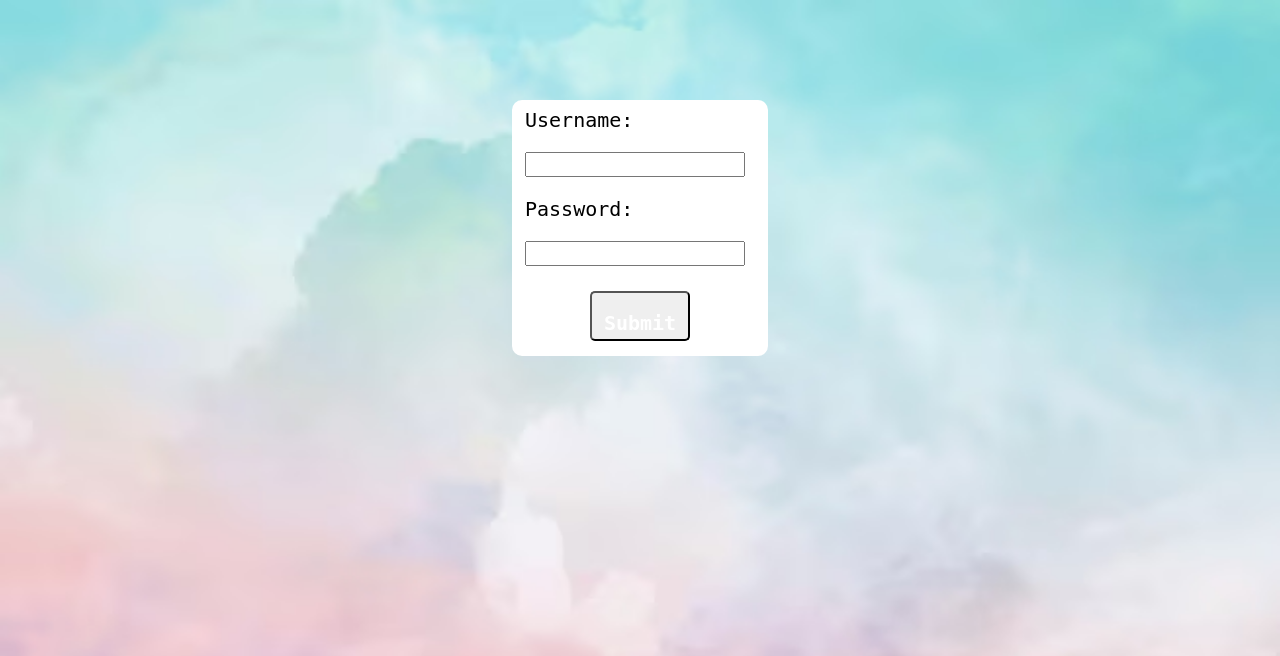
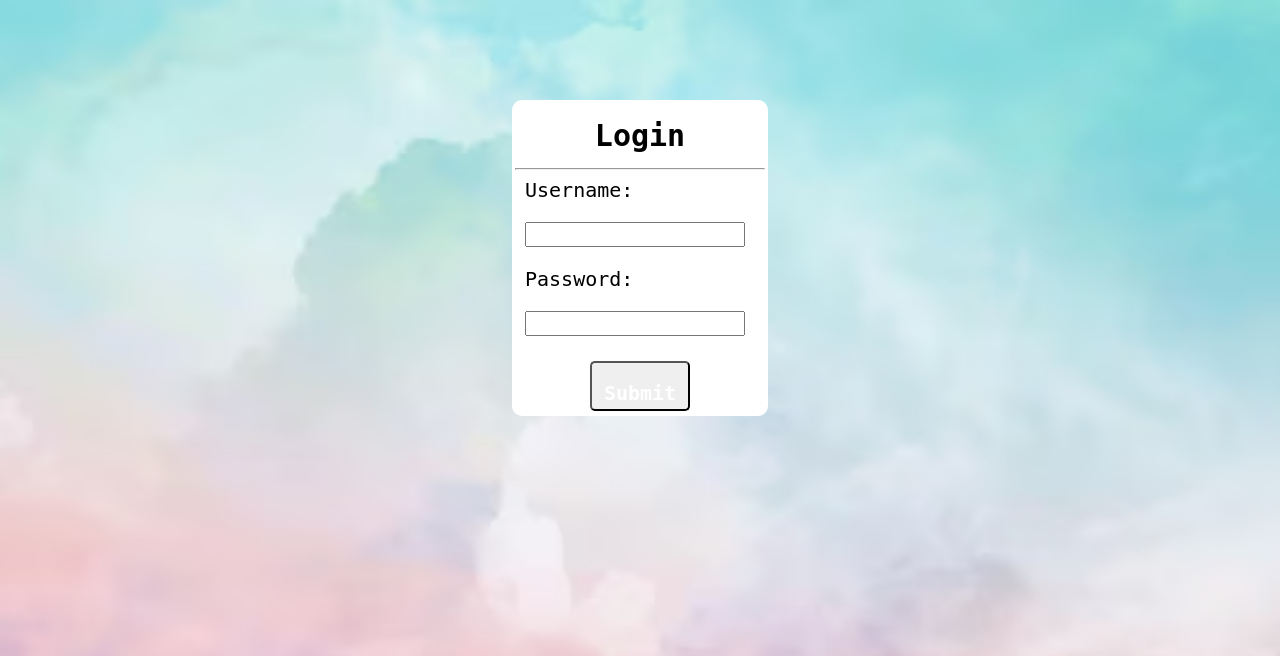
Before and after one commit to ILovePrograming123/ILovePrograming123school.GitHub.io, a PHP site: page / in a window 1280 px wide. Shown: the top 656 px of the page. Run offline with PHP 8.4, Linux system fonts and the light colour scheme.

Commit message:
Update index.php

```diff
--- a/index.php
+++ b/index.php
@@ -4,7 +4,7 @@
 div{
   background-color: white;
   width: 250px;
-  height: 250px;
+  height: 310px;
   border: 3px solid white;
   margin-top: 100px;
   margin-left: auto;
@@ -20,6 +20,8 @@ body{
 </head>
 <body>
 <div>
+	<h2 style="text-align: center; font-family: monospace; font-size: 30px; margin-top: 15px;margin-bottom: 15;">Login</h2>
+ 	<hr>
         <p style="margin-top: 5px;margin-left: 10px;margin-right:5; font-family: monospace; font-size: 20px; margin-bottom:10: ">Username:</p>
         <input type="text" name="username" style="height: 25px; width: 220px; margin-left:10;margin-bottom: 15px;">
         <p style="margin-top: 5px;margin-left: 10px;margin-right:5; font-family: monospace; font-size: 20px; margin-bottom:10:">Password:</p>
```
